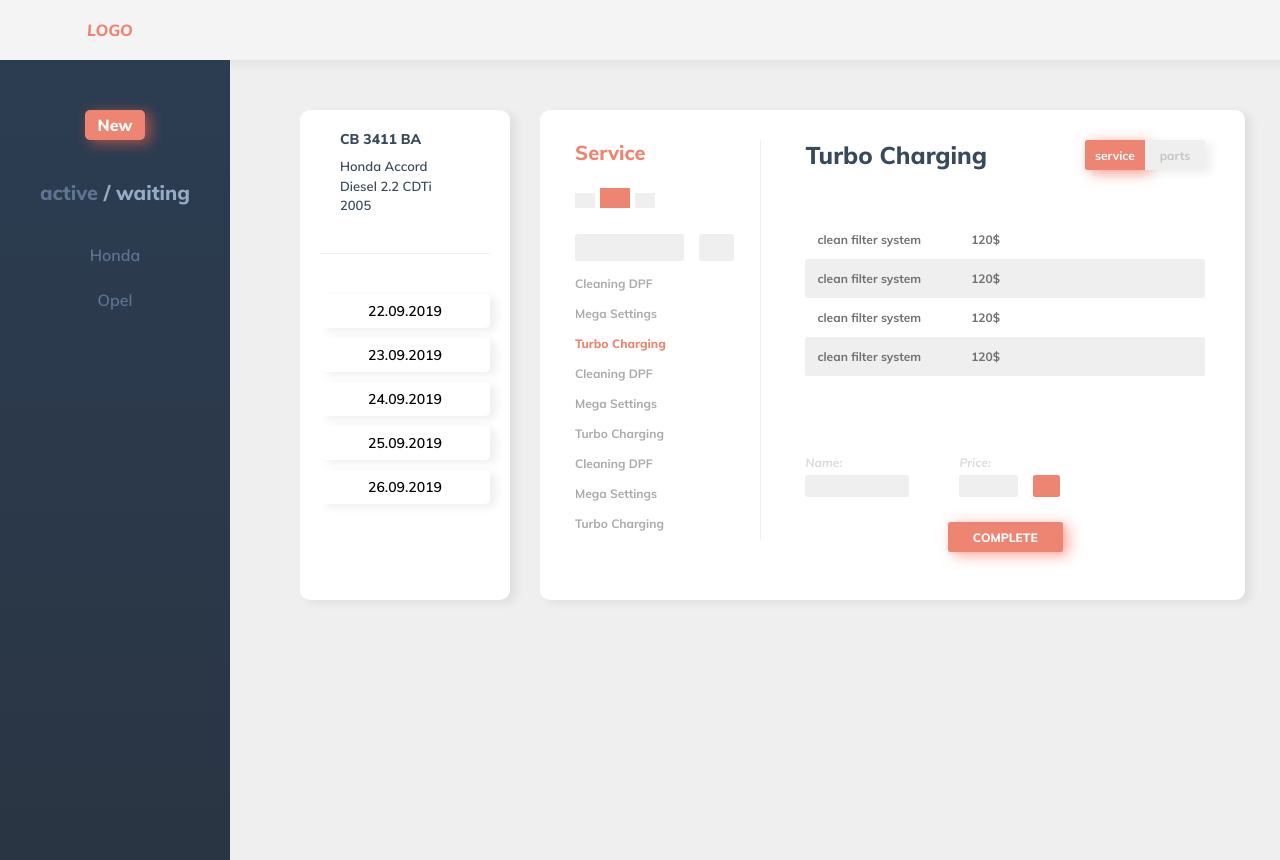
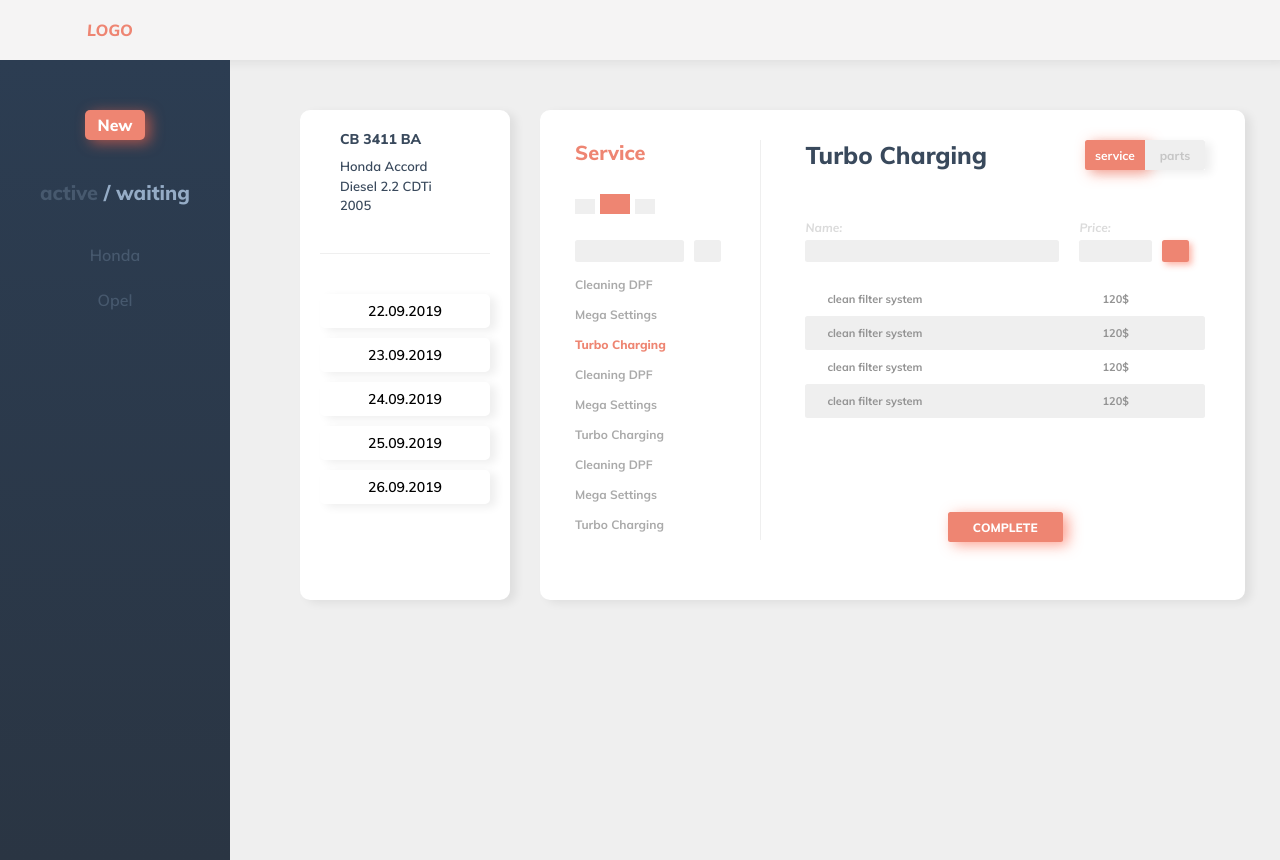
Before and after one commit to alexbogomilov77/Personal, a React (Create React App) app: page / in a window 1280 px wide. Built offline with nearby package versions, Linux system fonts and the light colour scheme.

Commit message:
feat: design update

```diff
--- a/src/assets/styles/base/vars.scss
+++ b/src/assets/styles/base/vars.scss
@@ -2,7 +2,7 @@
 $black-pure: #000;
 $solid: #39495C;
 $solid1: #39495C;
-$solid-light: #5D7592;
+$solid-light: #47596e;
 $active: #EE8572;
 $active1: #fb664c;
 
--- a/src/assets/styles/components/dashboard/dashboard.scss
+++ b/src/assets/styles/components/dashboard/dashboard.scss
@@ -12,7 +12,7 @@
         .steps-label {
             color: $active;
             font-size: 20px;
-            margin-bottom: 22.5px;
+            margin-bottom: 28.5px;
             font-family: 'Muli-ExtraBold';
            }
         .steps {
@@ -34,16 +34,16 @@
             display: flex;
             #step {
                 width: 105px;
-                height: 25px;
+                height: 20px;
                 border: none;
-                margin-right: 15px;
+                margin-right: 10px;
                 background-color: $unnamed1;
                 border-radius: $radius0;
             }
             .add {
                 border: none;
-                width: 35px;
-                height: 27px;
+                width: 27px;
+                height: 22px;
                 color: $active;
                 font-size: 20px;
                 font-family: 'Muli-Bold';
@@ -56,6 +56,11 @@
                 margin: 15px 0;
                 color: $unnamed;
                 font-family: 'Muli-Bold';
+                &:hover {
+                    transition: .1s ease;
+                    cursor: pointer;
+                    color: $active1;
+                }
             }
             .active-item {
                 color: $active;
--- a/src/assets/styles/components/dashboard/main/service.scss
+++ b/src/assets/styles/components/dashboard/main/service.scss
@@ -1,11 +1,12 @@
 .service-input-fields {
     display: flex;
     align-items: center;
-    margin-bottom: 25px;
-    .input {
-        display: flex;
-    }
+    margin-bottom: 20px;
+    // .input {
+    //     display: flex;
+    // }
     .input-block {
+        // display: flex;
         text-align: left;
     }
     .input-label  {
@@ -25,11 +26,17 @@
         background-color: $unnamed1;
     }
     #name {
-        margin-right: 50px;
+        width: 250px;
+        margin-right: 20px;
+        // &::placeholder {
+        //     color: #767676;
+        //     font-family: 'Muli-Italic';
+        //     font-size: 12px !important;
+        // }
     }
     #value {
-        margin-right: 15px;
-        width: 55px !important;
+        // margin-right: 15px;
+        width: 69px !important;
     }
     .add {
         border: none;
@@ -37,6 +44,7 @@
         height: 22px;
         color: $white1;
         font-size: 20px;
+        margin: 20px 15px 0 10px;
         background-color: $active;
         font-family: 'Muli-Bold';
         border-radius: $radius0;
@@ -45,19 +53,19 @@
 
 .service-list {
     text-align: left;
-    min-height: 200px;
-    margin-bottom: 35px;
+    min-height: 150px;
+    margin-bottom: 80px;
     .service-list-item {
-        font-size: 12px;
-        padding: 12px;
-        color: #717171;
-        border-radius: $radius0;
+        font-size: 11px;
+        padding: 10px 22px;
+        color: #949494;
+        border-radius: 2.5px;
         font-family: 'Muli-Bold';
         &:nth-child(even) {
             background-color: $unnamed1;
         }
         .service-name {
-            margin-right: 50px;
+            margin-right: 180px;
         }
     }
 }
--- a/src/assets/styles/segments/buttons.scss
+++ b/src/assets/styles/segments/buttons.scss
@@ -11,6 +11,17 @@
     transition: .1s ease !important;
     background-color: $active !important;
     box-shadow: 5px 3px 14px #fb664c9c !important;
+    &:hover {
+        cursor: pointer !important;
+        background-color: $active1 !important;
+    }
+}
+
+.btn-active2 {
+    color: $white;
+    transition: .1s ease;
+    background-color: $active;
+    box-shadow: 3px 3px 6px #fb664c7a;
     &:hover {
         cursor: pointer !important;
         background-color: $active1 !important;
--- a/src/components/main/dashboard/main/Service.js
+++ b/src/components/main/dashboard/main/Service.js
@@ -6,7 +6,22 @@ class Service extends Component {
     return (
       <div className="dashboard-main-service">
 
+        <div className="service-input-fields">
+          <div className="input-block">
+            <div className="input">
+              <label className="input-label" htmlFor="name">Name:</label>
+              <input type="text" id="name"  name="name" />
+            </div>
+          </div>
 
+          <div className="input-block">
+            <label className="input-label" htmlFor="value">Price:</label>
+            <div className="input">
+              <input type="text" id="value" name="value" />
+            </div>
+          </div>
+          <button className="add btn-active2"></button>
+        </div>
 
 
         <div className='service-list-wrapper'>
@@ -30,23 +45,6 @@ class Service extends Component {
           </ul>
         </div>
 
-        <div className="service-input-fields">
-        <div className="input-block">
-          <label className="input-label" htmlFor="name">Name:</label>
-          <div className="input">
-            <input type="text" id="name" name="name" />
-          </div>
-        </div>
-
-        <div className="input-block">
-          <label className="input-label" htmlFor="value">Price:</label>
-          <div className="input">
-            <input type="text" id="value" name="value" />
-            <button className="add"></button>
-          </div>
-        </div>
-      </div>
-
         <div className="dashboard-main-service-footer">
           <button className="action-btn btn-active">complete</button>
         </div>
```
